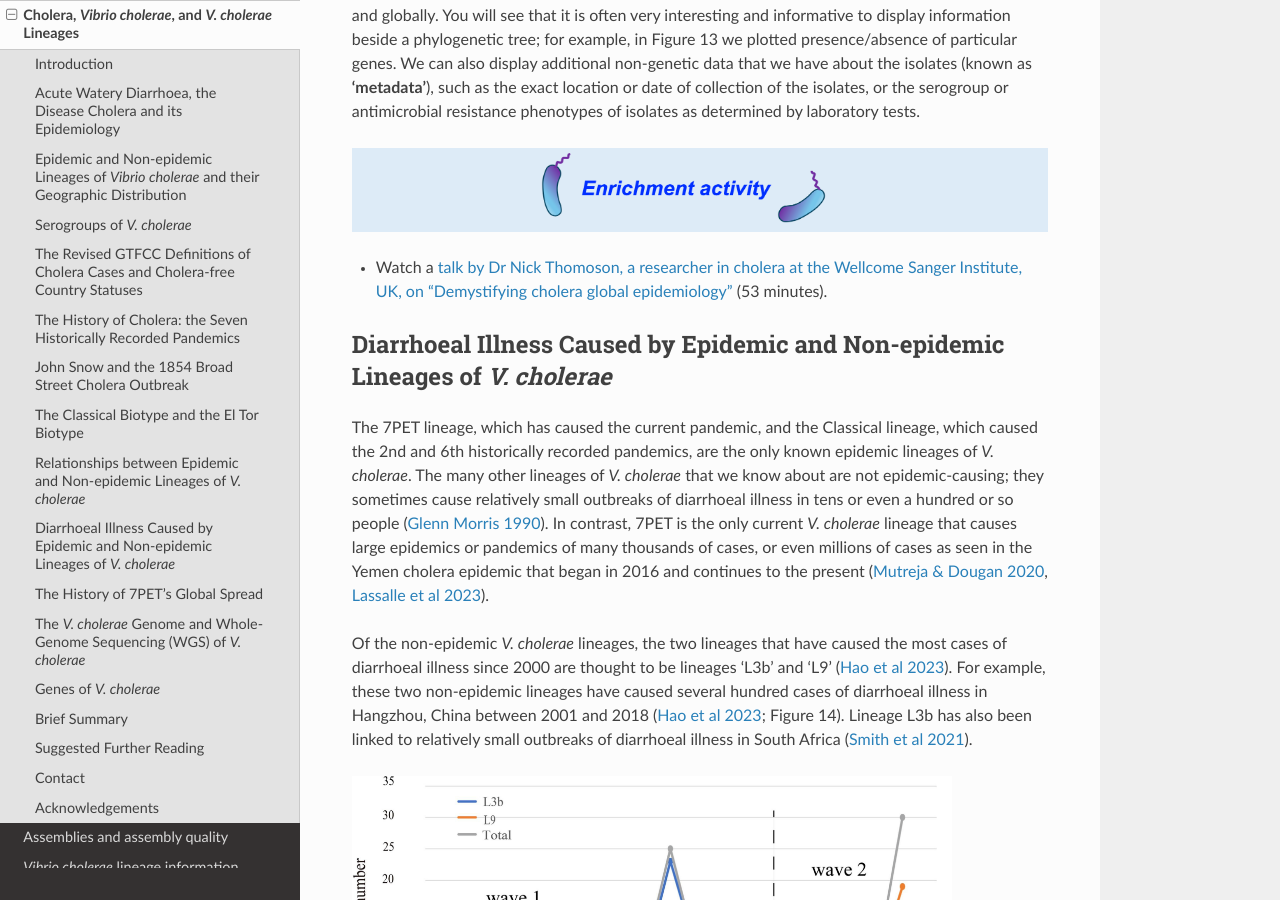
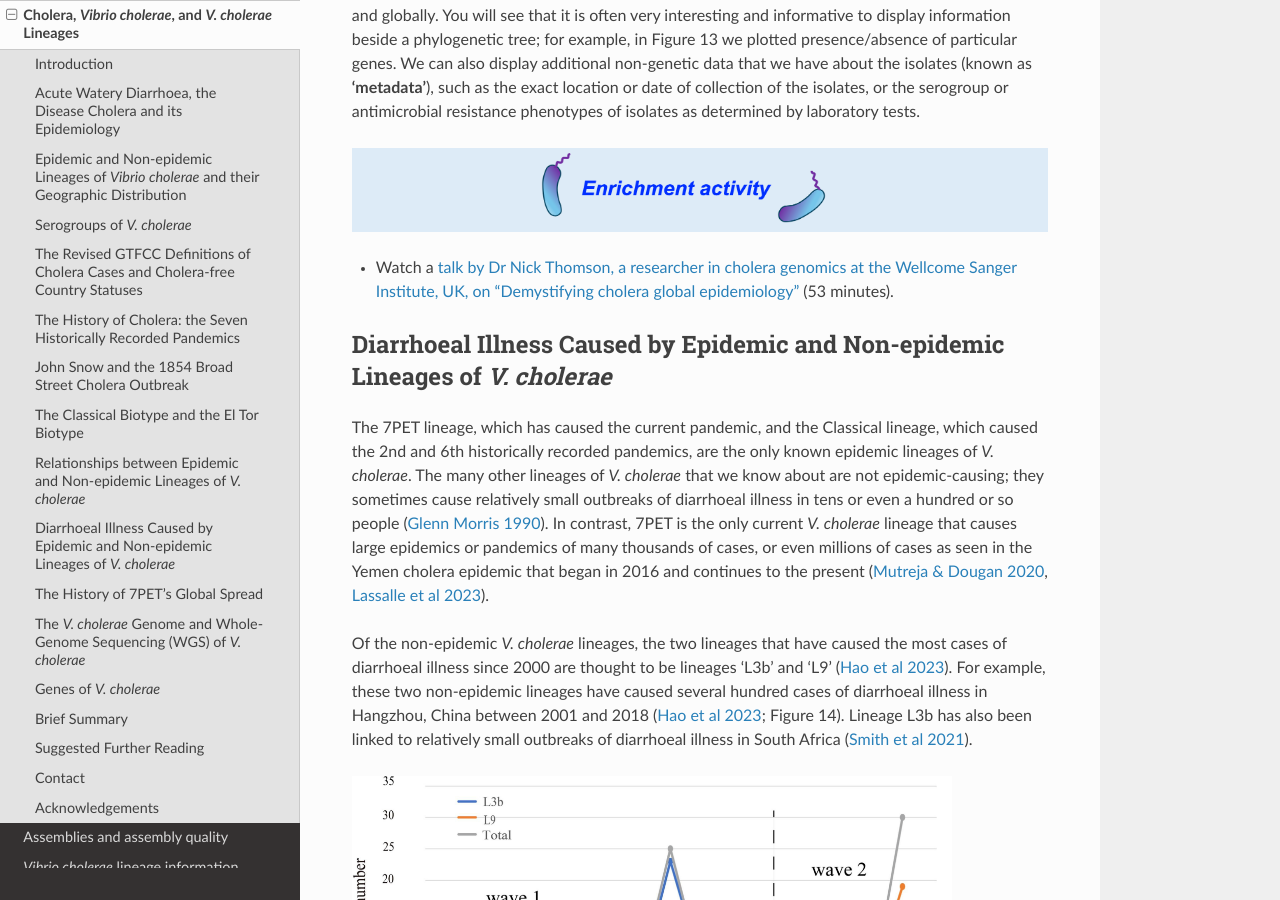
Before and after one commit to avrilcoghlan/cholerabook, a Sphinx documentation site: the page built from docs/source/vibriogenomes.rst, in a window 1280 px wide and 900 px high, scrolled down 13868 px. Built offline with Sphinx 7.4.7 and the Read the Docs theme 2.0.0, drawn with Linux system fonts in a browser that asks for light colours.

Commit message:
Update vibriogenomes.rst

```diff
--- a/docs/source/vibriogenomes.rst
+++ b/docs/source/vibriogenomes.rst
@@ -440,9 +440,9 @@
 .. image:: Activity.png
   :width: 1050
 
-* Watch a `talk by Dr Nick Thomoson, a researcher in cholera at the Wellcome Sanger Institute, UK, on "Demystifying cholera global epidemiology"`_ (53 minutes).
+* Watch a `talk by Dr Nick Thomson, a researcher in cholera genomics at the Wellcome Sanger Institute, UK, on "Demystifying cholera global epidemiology"`_ (53 minutes).
 
-.. _talk by Dr Nick Thomoson, a researcher in cholera at the Wellcome Sanger Institute, UK, on "Demystifying cholera global epidemiology": https://www.youtube.com/watch?v=4Z_M8J8RfTs
+.. _talk by Dr Nick Thomson, a researcher in cholera genomics at the Wellcome Sanger Institute, UK, on "Demystifying cholera global epidemiology": https://www.youtube.com/watch?v=4Z_M8J8RfTs
 
 Diarrhoeal Illness Caused by Epidemic and Non-epidemic Lineages of *V. cholerae*
 --------------------------------------------------------------------------------
```
